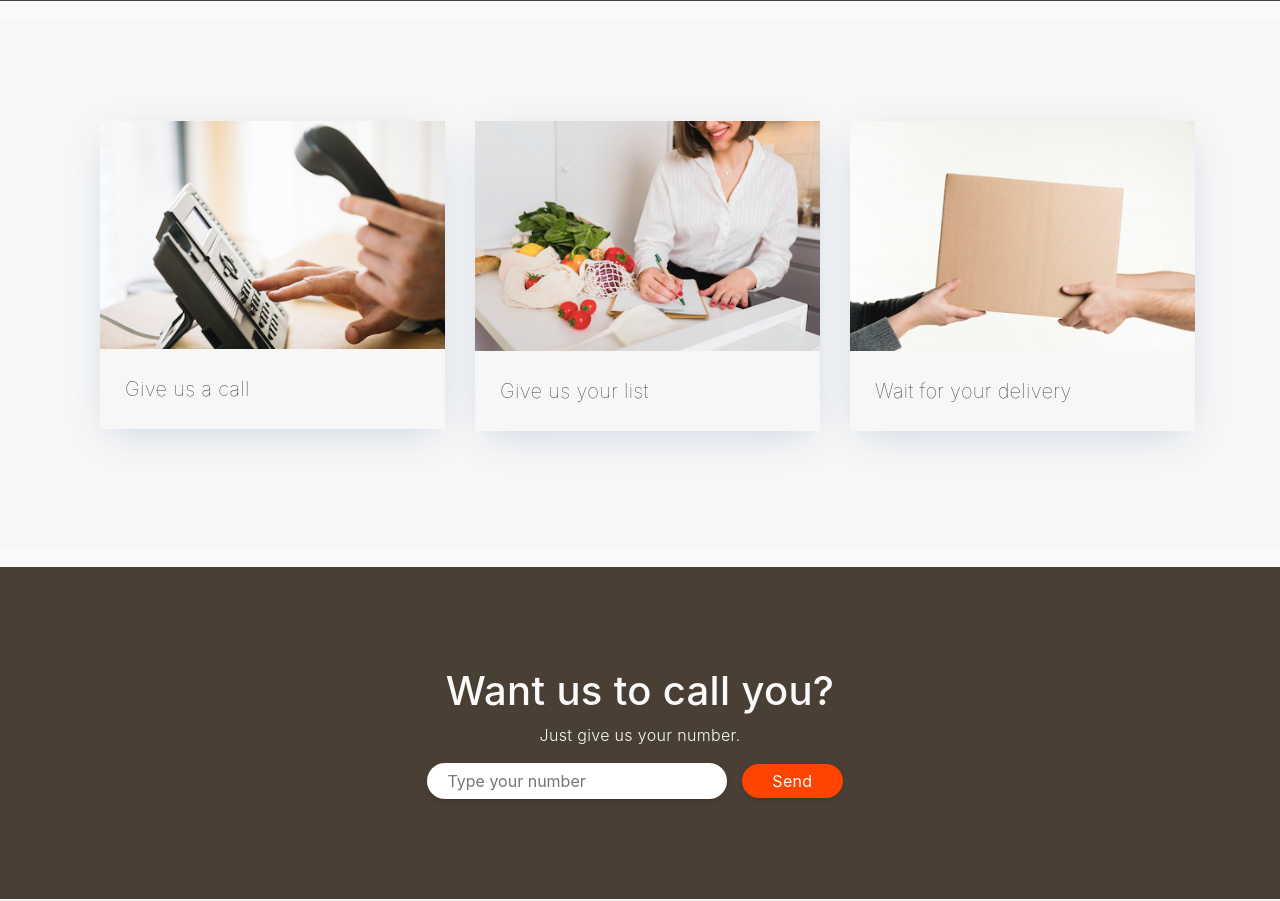
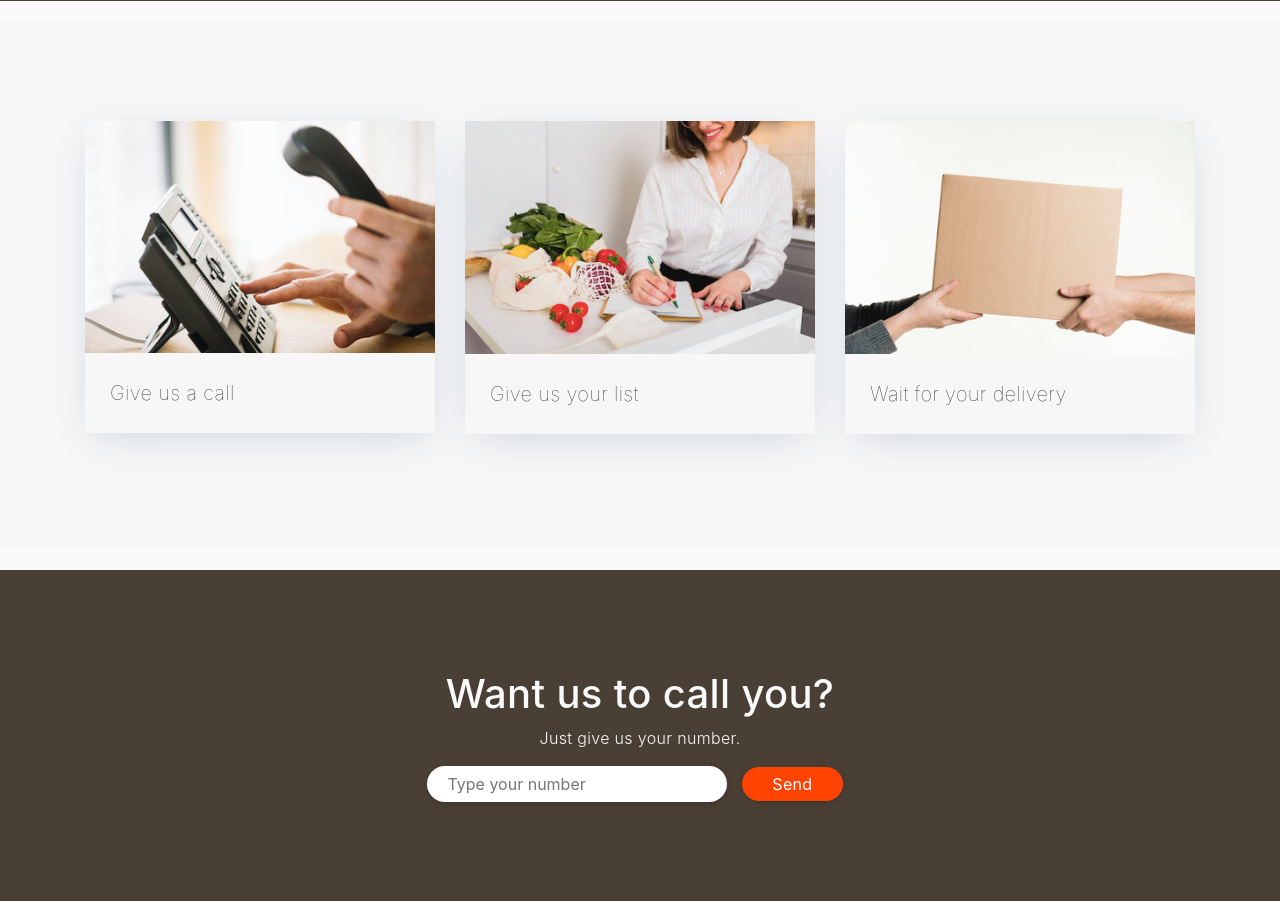
Before and after one commit to priyamarya19/prego, a Django app: page / in a window 1280 px wide. Shown: the part 559-1460 px from the top of the page. Run offline with Django 3.2, Linux system fonts and the light colour scheme; some libraries are stand-ins or nearby versions; grey boxes are pictures that could not be loaded.

Commit message:
steps container margin adjusted

```diff
--- a/templates/homepage.html
+++ b/templates/homepage.html
@@ -22,7 +22,7 @@
 		</div>
 	</div>
 <div class="instructions-block">
-	<div class="container">
+	<div class="container" style="padding-left: 0px;">
 	<div class="steps row margin">
 		<div class="steps-blocks col-xs-12 col-sm-12 col-sm-12 col-12 col-md-12 col-lg-4">
 			<div class="steps-margins">
```
